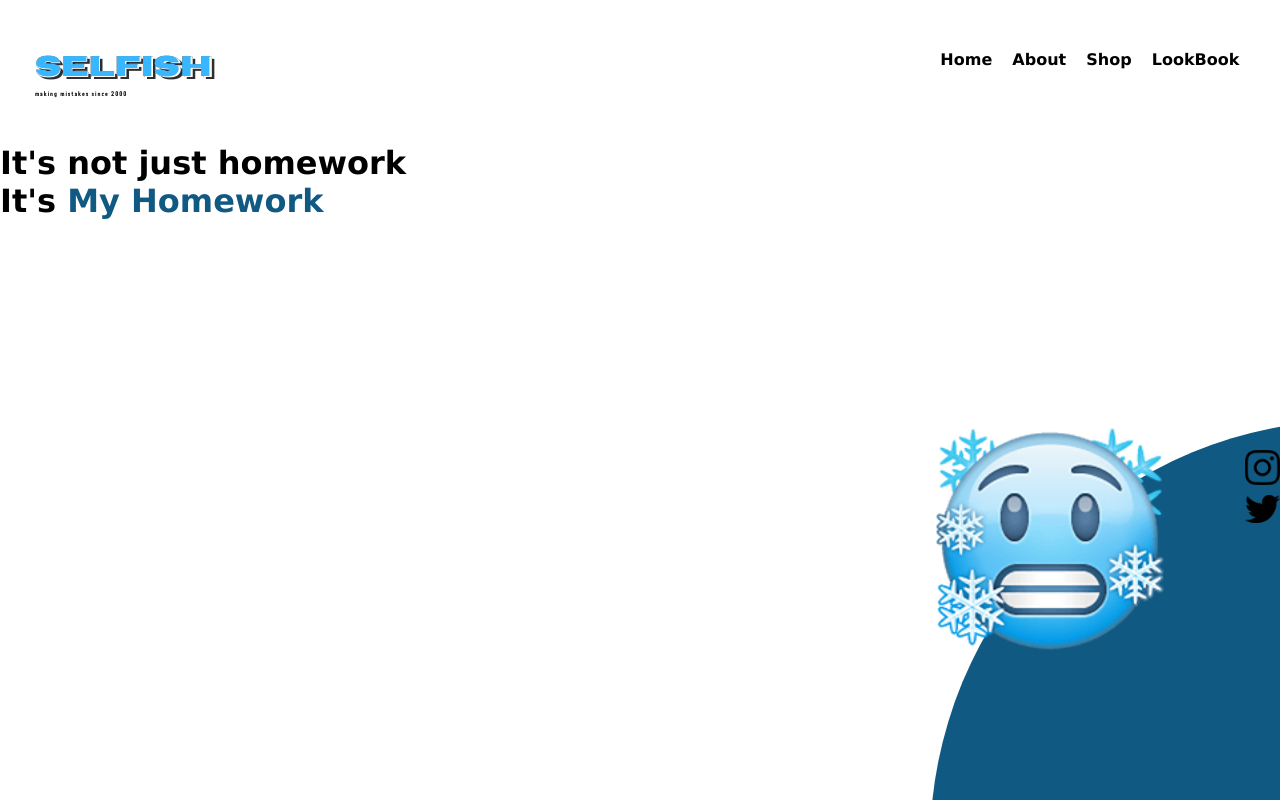
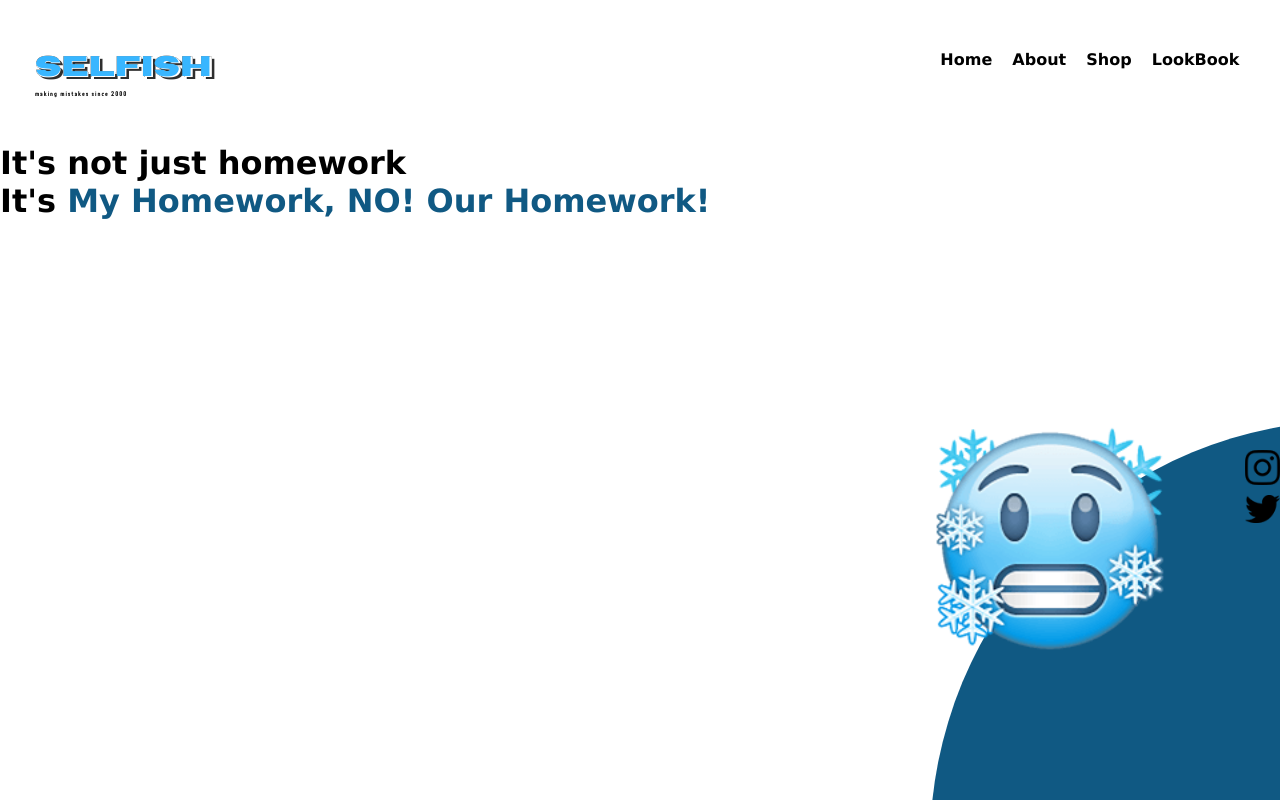
Before and after one commit to Yamasaki00/cicdnoite, a plain HTML site: page index.html in a window 1280 px wide. Drawn offline with Linux system fonts and the light colour scheme.

Commit message:
commit 2

```diff
--- a/index.html
+++ b/index.html
@@ -19,7 +19,7 @@
             </header>
             <div class="content">
                 <div class="texto-sobre">
-                  <h1>It's not just homework<br>It's <span style="color:#105983;">My Homework</span></h1>
+                  <h1>It's not just homework<br>It's <span style="color:#105983;">My Homework, NO! Our Homework!</span></h1>
                 </div>
             <section class="sobre">
                 <div class="extras">
```
